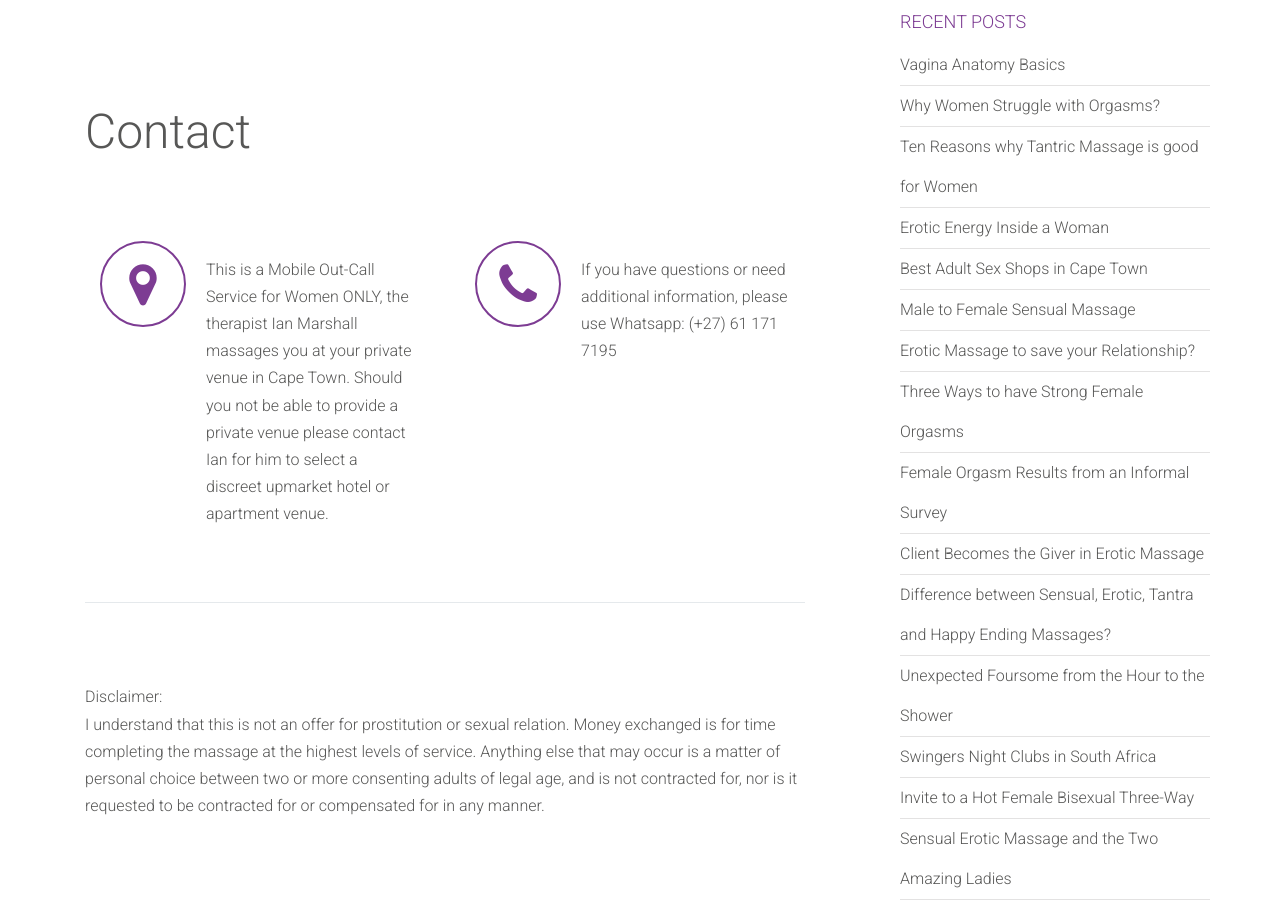
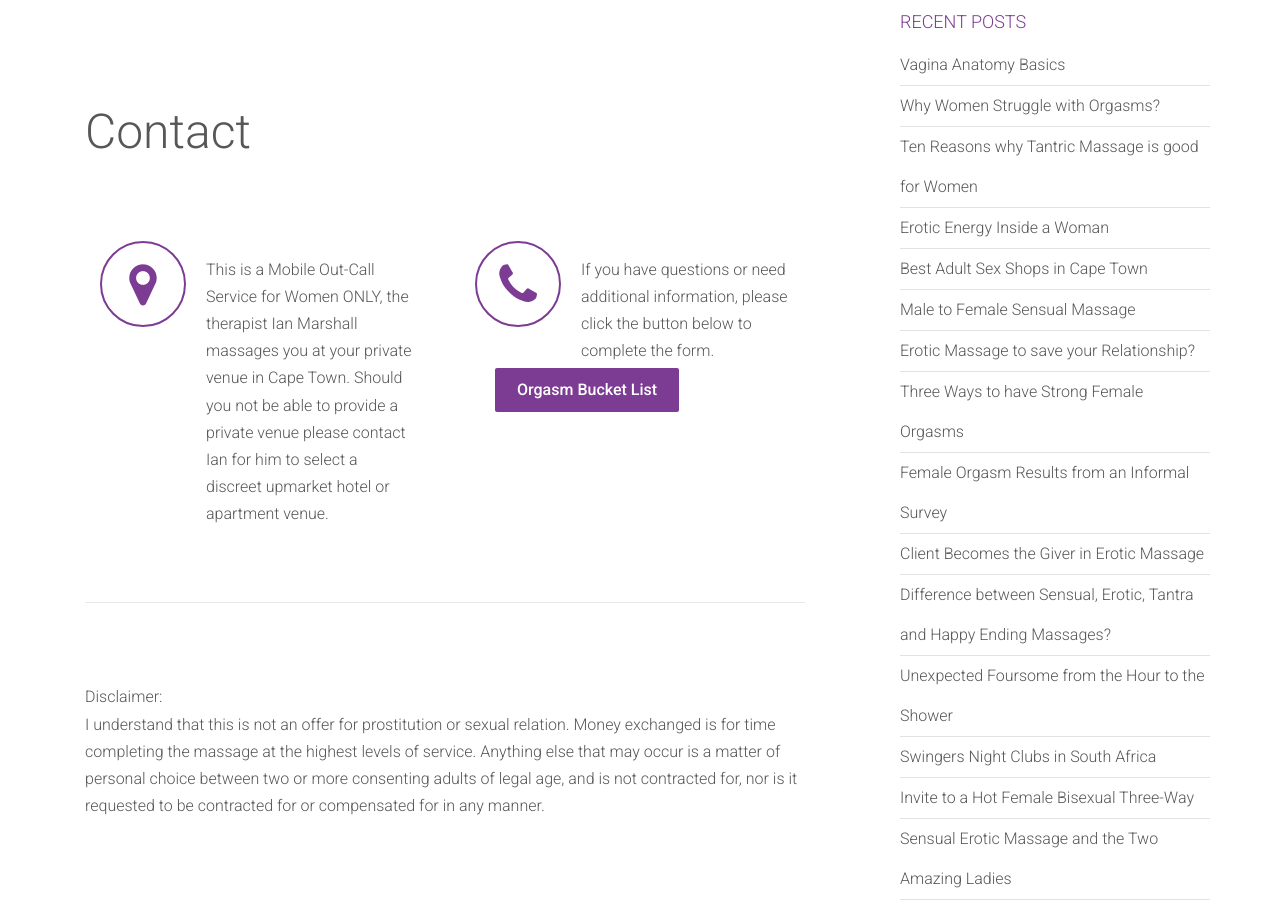
Before and after one commit to ianmarshall007/ianmarshall007.github.io, a Jekyll site: the page built from contact.html, in a window 1280 px wide and 900 px high, scrolled down 323 px. Built offline with Jekyll 4.4.1, drawn with Linux system fonts in a browser that asks for light colours.

Commit message:
updated contact page

```diff
--- a/contact.html
+++ b/contact.html
@@ -55,7 +55,9 @@
     <div class="address-icon">
         <i class="fa fa-phone"></i>
     </div>
-    <p>If you have questions or need additional information, please use Whatsapp: (+27) 61 171 7195</p></div>
+    <p>If you have questions or need additional information, please click the button below to complete the form.</p>
+		<a href="https://docs.google.com/forms/d/e/1FAIpQLSeMQPrwhsvxuQtwdV2Xet6L-lDYJkxHC1ld-2E6oP2VhJZpDw/viewform?usp=sf_link" class="btn btn-default navbar-btn btn-success show-appointment-modal"> Orgasm Bucket List</a>
+	</div>
         </div>
     </div>
 
```
